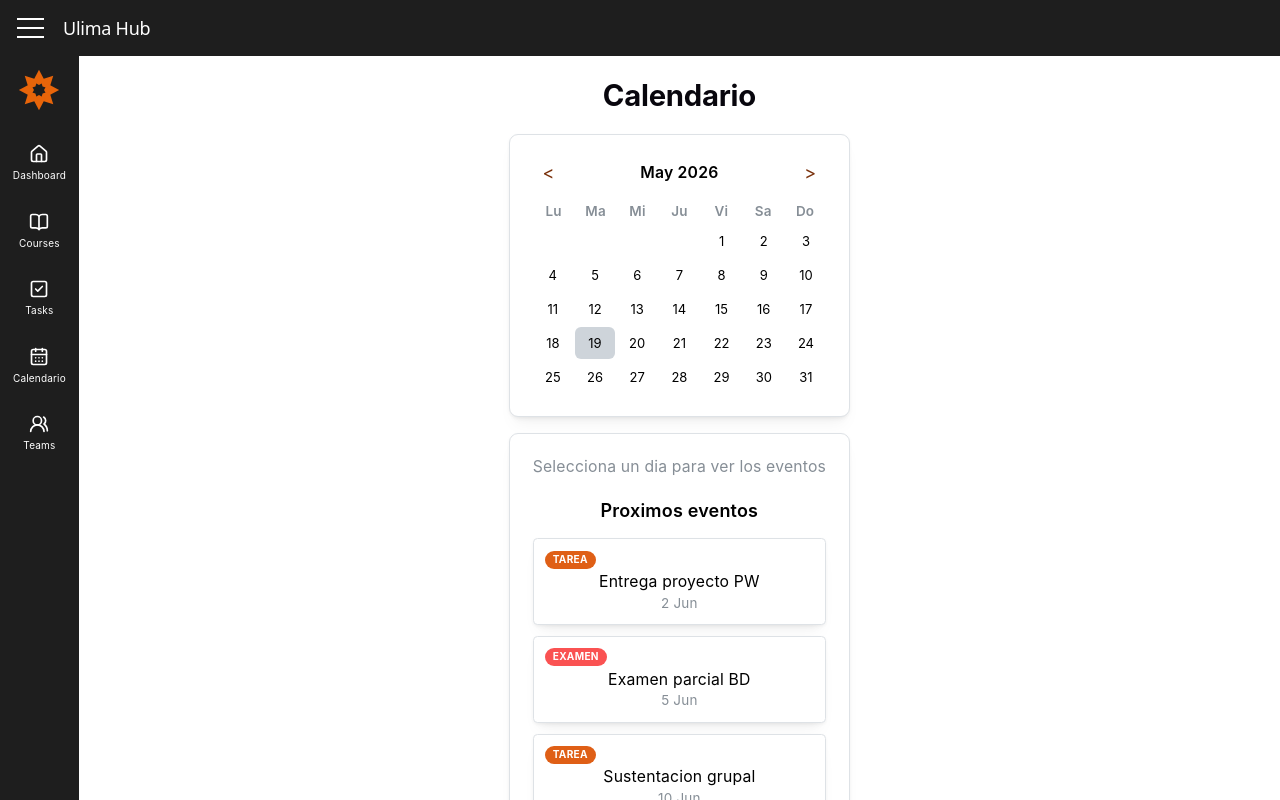
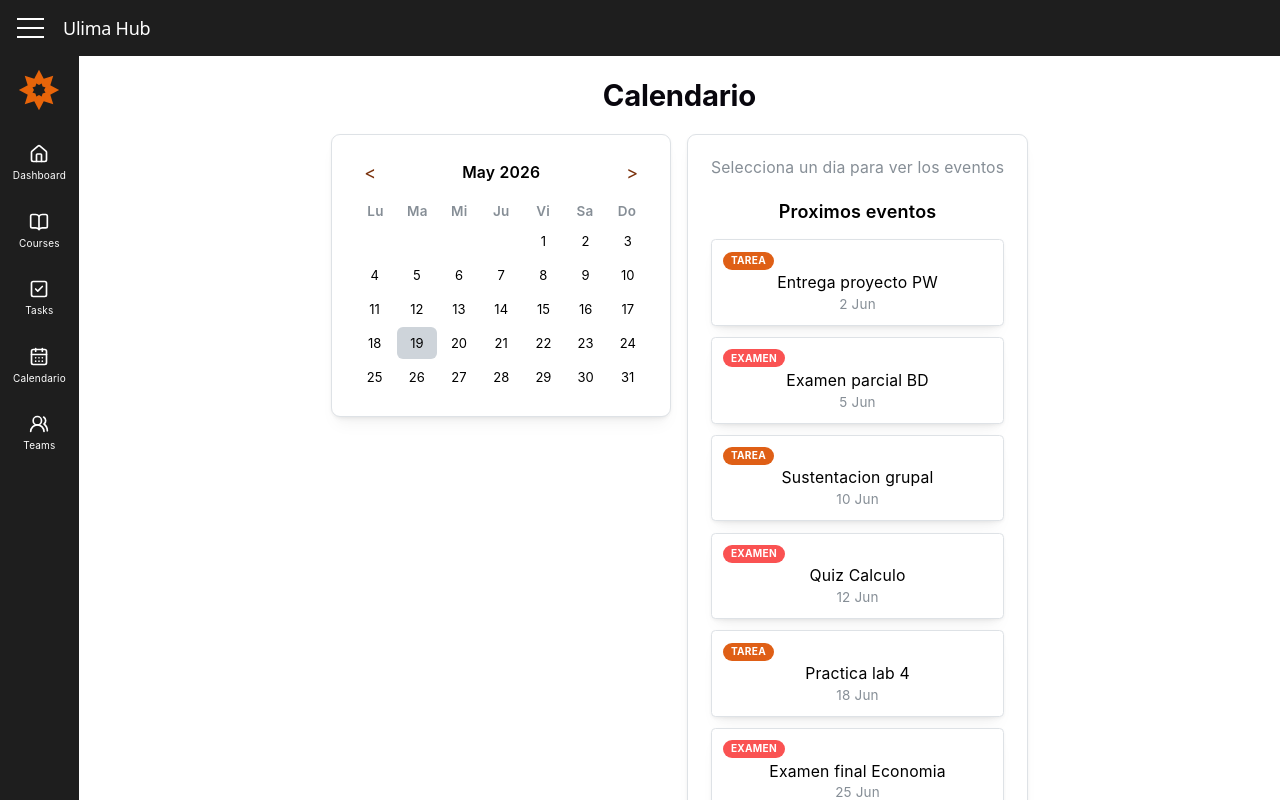
Before and after one commit to AngelZC790347/UlimaHub, a React (Vite) app: page /calendar in a window 1280 px wide. Shown: the top 800 px of the page. Built offline with nearby package versions, Linux system fonts and the light colour scheme.

Commit message:
fix ancho calendario cambia al seleccionar dia
auto-fit con minmax(280px,1fr) recalculaba columnas segun contenido,
cambio a minmax(0,1fr) minmax(0,1fr) para 2 columnas fijas siempre

Co-Authored-By: rasec100 <cesar@nunez.pe>

```diff
--- a/src/pages/calendar/index.tsx
+++ b/src/pages/calendar/index.tsx
@@ -81,16 +81,11 @@ const CalendarPage = () => {
         Calendario
       </Title>
 
-      {/*
-        repeat(auto-fit, minmax(280px, 1fr)):
-        - cada columna tiene minimo 280px y maximo 1fr
-        - si no caben 2 columnas se apilan (responsive sin media queries)
-        - minmax(0, 1fr) en vez de solo 1fr previene que el contenido expanda las columnas
-      */}
+      {/* minmax(0, 1fr) en cada columna: el 0 evita que el contenido expanda el ancho */}
       <div
         style={{
           display: 'grid',
-          gridTemplateColumns: 'repeat(auto-fit, minmax(280px, 1fr))',
+          gridTemplateColumns: 'minmax(0, 1fr) minmax(0, 1fr)',
           gap: 16,
           alignItems: 'start',
         }}
```
